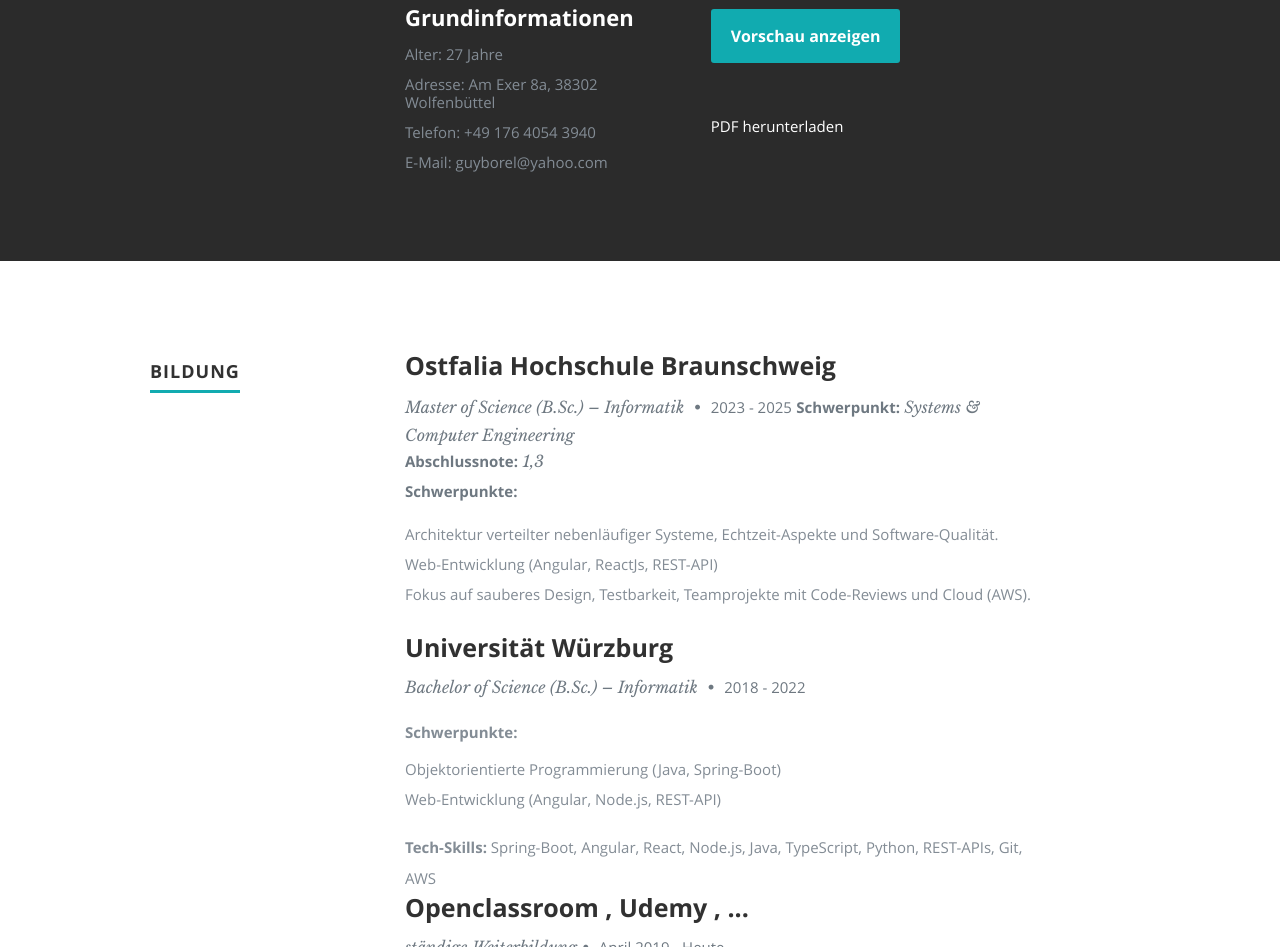
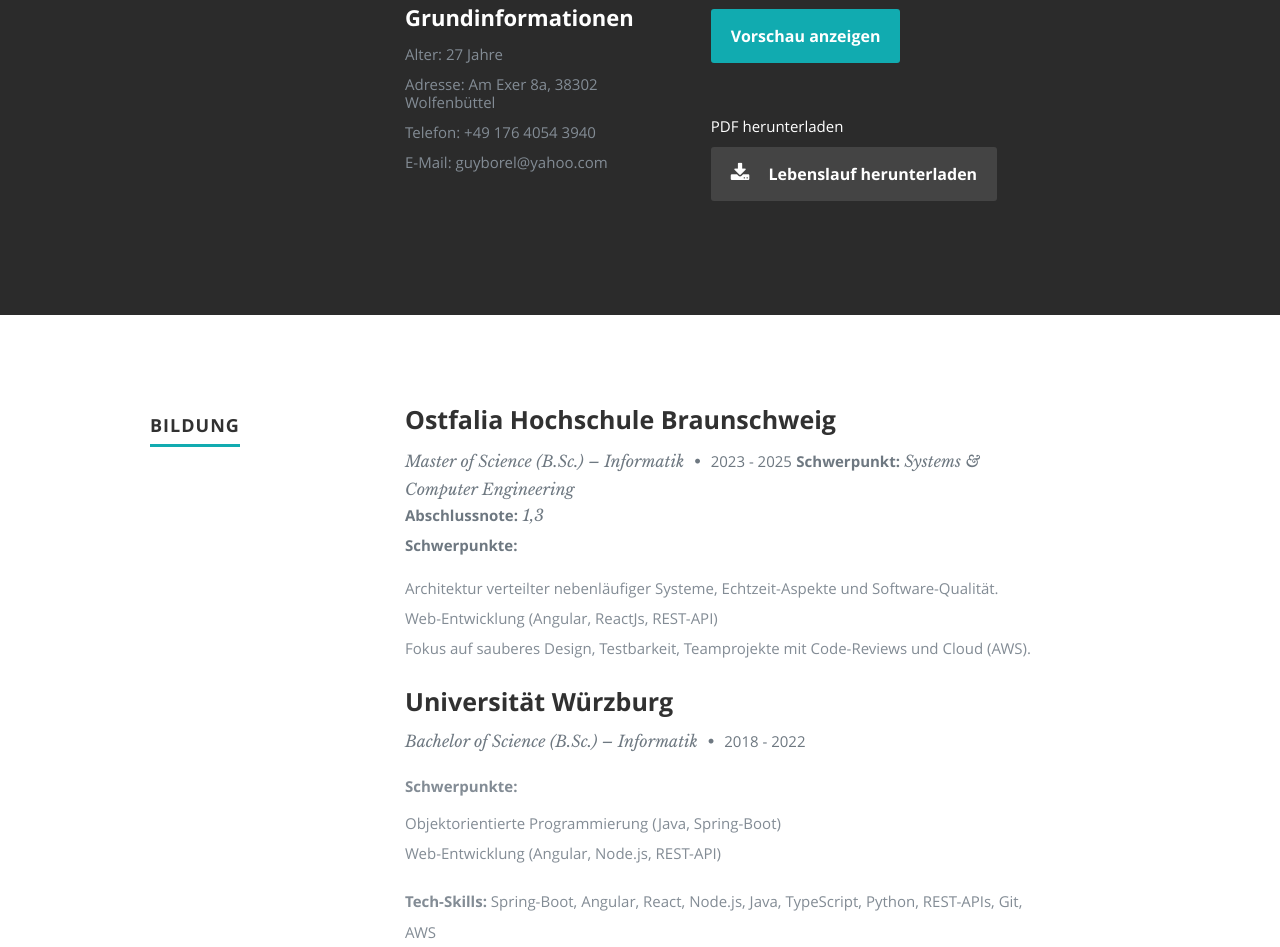
Before and after one commit to GuyBorel/personal-cv, a plain HTML site: page index.html in a window 1280 px wide. Shown: the part 1085-2032 px from the top of the page. Drawn offline with nearby package versions, Linux system fonts and the light colour scheme.

Commit message:
Update index.html

```diff
--- a/index.html
+++ b/index.html
@@ -130,6 +130,12 @@
                         <a href="lebenslauf.pdf" download="Lebenslauf_Guy_Borel_Tabueu_Kamga.pdf">
                             PDF herunterladen
                         </a>
+
+                        <a class="button" download="Lebenslauf_Guy_Borel_Tabueu_Kamga.pdf" href="Lebenslauf.pdf">
+                            <i class="fa fa-download"></i>
+                            Lebenslauf herunterladen
+                        </a>
+
 
                         <script>
                             document.getElementById('showPreview').onclick = function() {
```
